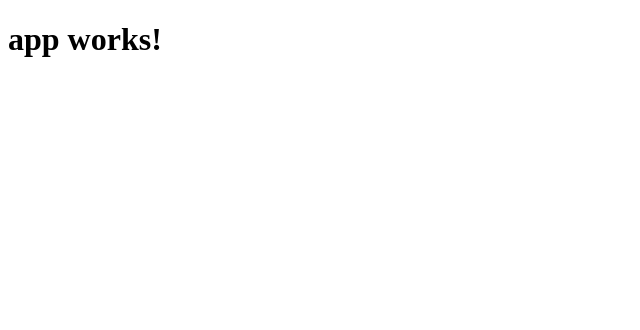
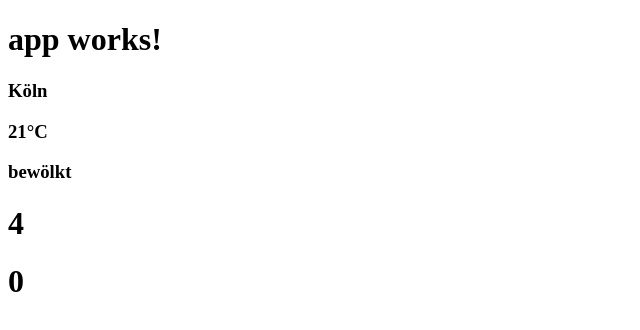
Before and after one commit to MrCube42/Dashboard, an Angular app in the folder dashboard/: page / in a window 1280 px wide. Shown: the top 330 px of the page, without its empty margins (0-640 px from the left). Built offline with nearby package versions, Linux system fonts and the light colour scheme.

Commit message:
implement and use dashboard and weather component

```diff
--- a/dashboard/src/app/app.component.html
+++ b/dashboard/src/app/app.component.html
@@ -1,3 +1,4 @@
 <h1>
   {{title}}
 </h1>
+<devinmotion-dashboard></devinmotion-dashboard>
--- a/dashboard/src/app/app.module.ts
+++ b/dashboard/src/app/app.module.ts
@@ -6,10 +6,14 @@ import { HttpModule } from '@angular/http';
 import { AppComponent } from './app.component';
 
 import { WeatherService } from './services/weather.service';
+import { WeatherComponent } from './weather/weather.component';
+import { DashboardComponent } from './dashboard/dashboard.component';
 
 @NgModule({
   declarations: [
-    AppComponent
+    AppComponent,
+    WeatherComponent,
+    DashboardComponent
   ],
   imports: [
     BrowserModule,
--- /dev/null
+++ b/dashboard/src/app/dashboard/dashboard.component.html
@@ -0,0 +1 @@
+<devinmotion-weather [weatherInfo]="weatherInfo"></devinmotion-weather>
--- /dev/null
+++ b/dashboard/src/app/dashboard/dashboard.component.ts
@@ -0,0 +1,22 @@
+import { Component, OnInit } from '@angular/core';
+
+import { WeatherService } from '../services/weather.service';
+import { WeatherInfo } from '../shared/weather-info';
+
+@Component({
+  selector: 'devinmotion-dashboard',
+  templateUrl: './dashboard.component.html',
+  styleUrls: ['./dashboard.component.css']
+})
+export class DashboardComponent implements OnInit {
+
+  public weatherInfo: WeatherInfo;
+
+  constructor(private weatherService: WeatherService) {
+    this.weatherInfo = weatherService.FetchWeatherInfo();
+  }
+
+  ngOnInit() {
+  }
+
+}
--- /dev/null
+++ b/dashboard/src/app/weather/weather.component.html
@@ -0,0 +1,7 @@
+<div>
+  <h3>{{ weatherInfo.location }}</h3>
+  <h3>{{ weatherInfo.temperature }}</h3>
+  <h3>{{ weatherInfo.description }}</h3>
+  <h1>{{ weatherInfo.weatherCondition.type }}</h1>
+  <h1>{{ weatherInfo.weatherCondition.dayTime }}</h1>
+</div>
--- /dev/null
+++ b/dashboard/src/app/weather/weather.component.ts
@@ -0,0 +1,19 @@
+import { Component, OnInit, Input } from '@angular/core';
+
+import { WeatherInfo } from '../shared/weather-info';
+
+@Component({
+  selector: 'devinmotion-weather',
+  templateUrl: './weather.component.html',
+  styleUrls: ['./weather.component.css']
+})
+export class WeatherComponent implements OnInit {
+
+  @Input() weatherInfo: WeatherInfo;
+
+  constructor() { }
+
+  ngOnInit() {
+  }
+
+}
```
Also changed, not shown: dashboard/src/app/dashboard/dashboard.component.css (added), dashboard/src/app/weather/weather.component.css (added), 2 other files (tests, documents, lock files or other folders).
